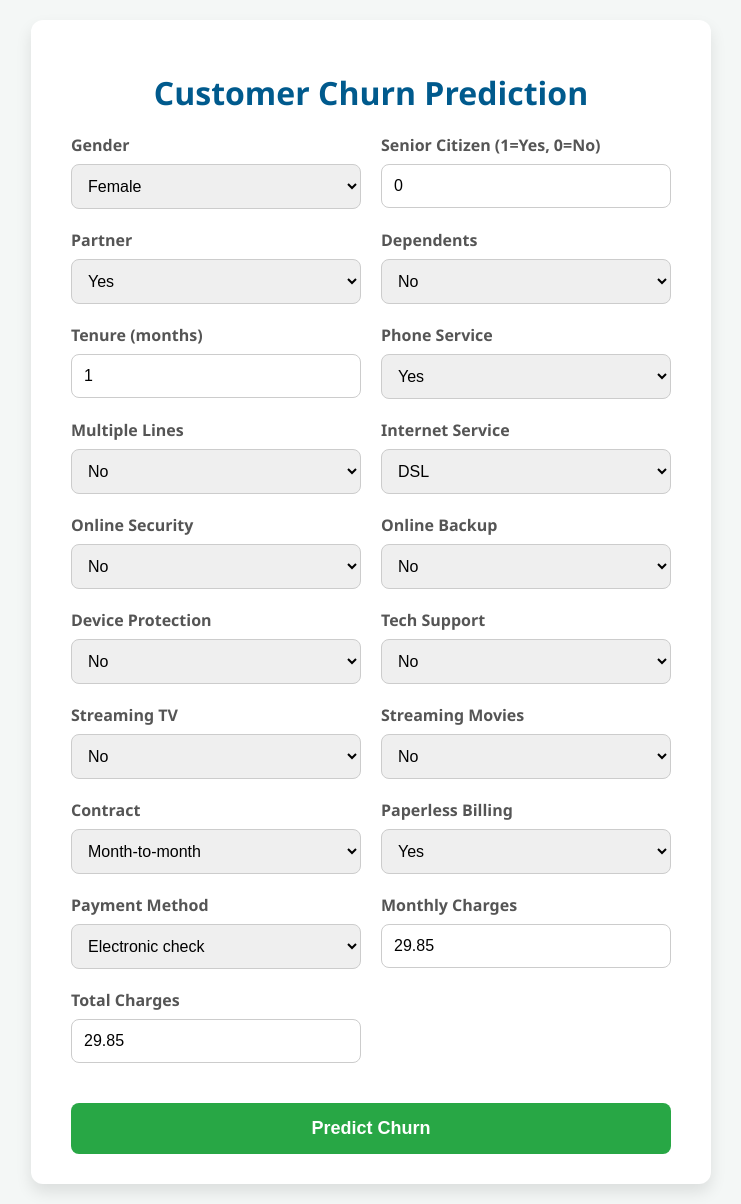
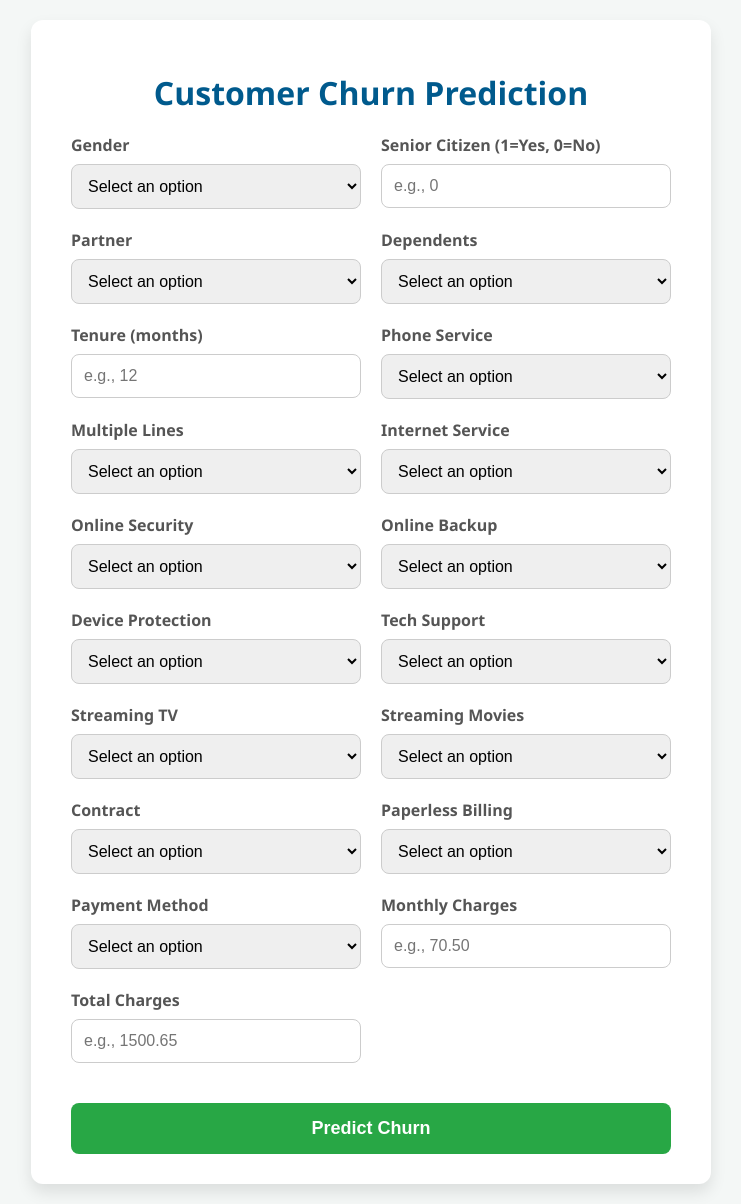
Before and after one commit to adityabhardwaj011/Churn-Prediction-Flask-app, a Flask app: page / in a window 1280 px wide. Shown: the whole page, without its empty margins (269-1010 px from the left). Run offline with Flask 3, Linux system fonts and the light colour scheme; parts of the project's set-up code (start-up, migrations or seed data) failed here and were passed over.

Commit message:
placeholders and displaying user data at result

```diff
--- a/app.py
+++ b/app.py
@@ -13,7 +13,7 @@ model = joblib.load('churn_prediction_pipeline.joblib')
 # Route for the home page.
 @app.route('/')
 def home():
-    return render_template('index.html')
+    return render_template('index.html', form_data= {}) # to display an empty form
 
 
 # Route for the prediction page.
@@ -47,7 +47,7 @@ def predict():
         confidence = f"Confidence: {prediction_proba[0][0]:.2%}"
 
     # Render the index.html page with the prediction result.
-    return render_template('index.html', prediction_text=output_message, confidence_text=confidence)
+    return render_template('index.html', prediction_text=output_message, confidence_text=confidence, form_data=request.form) # to display the form user filled with the result
 
 if __name__ == "__main__": # This line checks, "Is this script being run directly?" If it is, then __name__ will be "__main__", the condition will be true, and the web server will start. This prevents the server from starting automatically if you were to just import this file into another script.
     app.run(debug=True)
--- a/templates/index.html
+++ b/templates/index.html
@@ -101,134 +101,149 @@
             <div class="form-group">
                 <label for="gender">Gender</label>
                 <select name="gender" required>
-                    <option value="Female">Female</option>
-                    <option value="Male">Male</option>
+                    <option value="" disabled selected>Select an option</option>
+                    <option value="Female" {% if form_data.gender == 'Female' %}selected{% endif %}>Female</option>
+                    <option value="Male" {% if form_data.gender == 'Male' %}selected{% endif %}>Male</option>
                 </select>
             </div>
             <div class="form-group">
                 <label for="SeniorCitizen">Senior Citizen (1=Yes, 0=No)</label>
-                <input type="number" name="SeniorCitizen" value="0" required>
+                <input type="number" name="SeniorCitizen" value="{{ form_data.SeniorCitizen }}" placeholder="e.g., 0" required>
             </div>
             <div class="form-group">
                 <label for="Partner">Partner</label>
                 <select name="Partner" required>
-                    <option value="Yes">Yes</option>
-                    <option value="No">No</option>
+                    <option value="" disabled selected>Select an option</option>
+                    <option value="Yes" {% if form_data.Partner == 'Yes' %}selected{% endif %}>Yes</option>
+                    <option value="No" {% if form_data.Partner == 'No' %}selected{% endif %}>No</option>
                 </select>
             </div>
             <div class="form-group">
                 <label for="Dependents">Dependents</label>
                 <select name="Dependents" required>
-                    <option value="No">No</option>
-                    <option value="Yes">Yes</option>
+                    <option value="" disabled selected>Select an option</option>
+                    <option value="No" {% if form_data.Dependents == 'No' %}selected{% endif %}>No</option>
+                    <option value="Yes" {% if form_data.Dependents == 'Yes' %}selected{% endif %}>Yes</option>
                 </select>
             </div>
             <div class="form-group">
                 <label for="tenure">Tenure (months)</label>
-                <input type="number" name="tenure" value="1" required>
+                <input type="number" name="tenure" value="{{ form_data.tenure }}" placeholder="e.g., 12" required>
             </div>
             <div class="form-group">
                 <label for="PhoneService">Phone Service</label>
                 <select name="PhoneService" required>
-                    <option value="Yes">Yes</option>
-                    <option value="No">No</option>
+                    <option value="" disabled selected>Select an option</option>
+                    <option value="Yes" {% if form_data.PhoneService == 'Yes' %}selected{% endif %}>Yes</option>
+                    <option value="No" {% if form_data.PhoneService == 'No' %}selected{% endif %}>No</option>
                 </select>
             </div>
             <div class="form-group">
                 <label for="MultipleLines">Multiple Lines</label>
                 <select name="MultipleLines" required>
-                    <option value="No">No</option>
-                    <option value="Yes">Yes</option>
-                    <option value="No phone service">No phone service</option>
+                    <option value="" disabled selected>Select an option</option>
+                    <option value="No" {% if form_data.MultipleLines == 'No' %}selected{% endif %}>No</option>
+                    <option value="Yes" {% if form_data.MultipleLines == 'Yes' %}selected{% endif %}>Yes</option>
+                    <option value="No phone service" {% if form_data.MultipleLines == 'No phone service' %}selected{% endif %}>No phone service</option>
                 </select>
             </div>
             <div class="form-group">
                 <label for="InternetService">Internet Service</label>
                 <select name="InternetService" required>
-                    <option value="DSL">DSL</option>
-                    <option value="Fiber optic">Fiber optic</option>
-                    <option value="No">No</option>
+                    <option value="" disabled selected>Select an option</option>
+                    <option value="DSL" {% if form_data.InternetService == 'DSL' %}selected{% endif %}>DSL</option>
+                    <option value="Fiber optic" {% if form_data.InternetService == 'Fiber optic' %}selected{% endif %}>Fiber optic</option>
+                    <option value="No" {% if form_data.InternetService == 'No' %}selected{% endif %}>No</option>
                 </select>
             </div>
             <div class="form-group">
                 <label for="OnlineSecurity">Online Security</label>
                 <select name="OnlineSecurity" required>
-                    <option value="No">No</option>
-                    <option value="Yes">Yes</option>
-                    <option value="No internet service">No internet service</option>
+                    <option value="" disabled selected>Select an option</option>
+                    <option value="No" {% if form_data.OnlineSecurity == 'No' %}selected{% endif %}>No</option>
+                    <option value="Yes" {% if form_data.OnlineSecurity == 'Yes' %}selected{% endif %}>Yes</option>
+                    <option value="No internet service" {% if form_data.OnlineSecurity == 'No internet service' %}selected{% endif %}>No internet service</option>
                 </select>
             </div>
             <div class="form-group">
                 <label for="OnlineBackup">Online Backup</label>
                 <select name="OnlineBackup" required>
-                    <option value="No">No</option>
-                    <option value="Yes">Yes</option>
-                    <option value="No internet service">No internet service</option>
+                    <option value="" disabled selected>Select an option</option>
+                    <option value="No" {% if form_data.OnlineBackup == 'No' %}selected{% endif %}>No</option>
+                    <option value="Yes" {% if form_data.OnlineBackup == 'Yes' %}selected{% endif %}>Yes</option>
+                    <option value="No internet service" {% if form_data.OnlineBackup == 'No internet service' %}selected{% endif %}>No internet service</option>
                 </select>
             </div>
             <div class="form-group">
                 <label for="DeviceProtection">Device Protection</label>
                 <select name="DeviceProtection" required>
-                    <option value="No">No</option>
-                    <option value="Yes">Yes</option>
-                    <option value="No internet service">No internet service</option>
+                    <option value="" disabled selected>Select an option</option>
+                    <option value="No" {% if form_data.DeviceProtection == 'No' %}selected{% endif %}>No</option>
+                    <option value="Yes" {% if form_data.DeviceProtection == 'Yes' %}selected{% endif %}>Yes</option>
+                    <option value="No internet service" {% if form_data.DeviceProtection == 'No internet service' %}selected{% endif %}>No internet service</option>
                 </select>
             </div>
             <div class="form-group">
                 <label for="TechSupport">Tech Support</label>
                 <select name="TechSupport" required>
-                    <option value="No">No</option>
-                    <option value="Yes">Yes</option>
-                    <option value="No internet service">No internet service</option>
+                    <option value="" disabled selected>Select an option</option>
+                    <option value="No" {% if form_data.TechSupport == 'No' %}selected{% endif %}>No</option>
+                    <option value="Yes" {% if form_data.TechSupport == 'Yes' %}selected{% endif %}>Yes</option>
+                    <option value="No internet service" {% if form_data.TechSupport == 'No internet service' %}selected{% endif %}>No internet service</option>
                 </select>
             </div>
             <div class="form-group">
                 <label for="StreamingTV">Streaming TV</label>
                 <select name="StreamingTV" required>
-                    <option value="No">No</option>
-                    <option value="Yes">Yes</option>
-                    <option value="No internet service">No internet service</option>
+                    <option value="" disabled selected>Select an option</option>
+                    <option value="No" {% if form_data.StreamingTV == 'No' %}selected{% endif %}>No</option>
+                    <option value="Yes" {% if form_data.StreamingTV == 'Yes' %}selected{% endif %}>Yes</option>
+                    <option value="No internet service" {% if form_data.StreamingTV == 'No internet service' %}selected{% endif %}>No internet service</option>
                 </select>
             </div>
             <div class="form-group">
                 <label for="StreamingMovies">Streaming Movies</label>
                 <select name="StreamingMovies" required>
-                    <option value="No">No</option>
-                    <option value="Yes">Yes</option>
-                    <option value="No internet service">No internet service</option>
+                    <option value="" disabled selected>Select an option</option>
+                    <option value="No" {% if form_data.StreamingMovies == 'No' %}selected{% endif %}>No</option>
+                    <option value="Yes" {% if form_data.StreamingMovies == 'Yes' %}selected{% endif %}>Yes</option>
+                    <option value="No internet service" {% if form_data.StreamingMovies == 'No internet service' %}selected{% endif %}>No internet service</option>
                 </select>
             </div>
             <div class="form-group">
                 <label for="Contract">Contract</label>
                 <select name="Contract" required>
-                    <option value="Month-to-month">Month-to-month</option>
-                    <option value="One year">One year</option>
-                    <option value="Two year">Two year</option>
+                    <option value="" disabled selected>Select an option</option>
+                    <option value="Month-to-month" {% if form_data.Contract == 'Month-to-month' %}selected{% endif %}>Month-to-month</option>
+                    <option value="One year" {% if form_data.Contract == 'One year' %}selected{% endif %}>One year</option>
+                    <option value="Two year" {% if form_data.Contract == 'Two year' %}selected{% endif %}>Two year</option>
                 </select>
             </div>
             <div class="form-group">
                 <label for="PaperlessBilling">Paperless Billing</label>
                 <select name="PaperlessBilling" required>
-                    <option value="Yes">Yes</option>
-                    <option value="No">No</option>
+                    <option value="" disabled selected>Select an option</option>
+                    <option value="Yes" {% if form_data.PaperlessBilling == 'Yes' %}selected{% endif %}>Yes</option>
+                    <option value="No" {% if form_data.PaperlessBilling == 'No' %}selected{% endif %}>No</option>
                 </select>
             </div>
             <div class="form-group">
                 <label for="PaymentMethod">Payment Method</label>
                 <select name="PaymentMethod" required>
-                    <option value="Electronic check">Electronic check</option>
-                    <option value="Mailed check">Mailed check</option>
-                    <option value="Bank transfer (automatic)">Bank transfer (automatic)</option>
-                    <option value="Credit card (automatic)">Credit card (automatic)</option>
+                    <option value="" disabled selected>Select an option</option>
+                    <option value="Electronic check" {% if form_data.PaymentMethod == 'Electronic check' %}selected{% endif %}>Electronic check</option>
+                    <option value="Mailed check" {% if form_data.PaymentMethod == 'Mailed check' %}selected{% endif %}>Mailed check</option>
+                    <option value="Bank transfer (automatic)" {% if form_data.PaymentMethod == 'Bank transfer (automatic)' %}selected{% endif %}>Bank transfer (automatic)</option>
+                    <option value="Credit card (automatic)" {% if form_data.PaymentMethod == 'Credit card (automatic)' %}selected{% endif %}>Credit card (automatic)</option>
                 </select>
             </div>
             <div class="form-group">
                 <label for="MonthlyCharges">Monthly Charges</label>
-                <input type="number" step="0.01" name="MonthlyCharges" value="29.85" required>
+                <input type="number" step="0.01" name="MonthlyCharges" value="{{ form_data.MonthlyCharges }}" placeholder="e.g., 70.50" required>
             </div>
             <div class="form-group">
                 <label for="TotalCharges">Total Charges</label>
-                <input type="number" step="0.01" name="TotalCharges" value="29.85" required>
+                <input type="number" step="0.01" name="TotalCharges" value="{{ form_data.TotalCharges }}" placeholder="e.g., 1500.65" required>
             </div>
 
             <button type="submit" class="btn full-width">Predict Churn</button>
```
